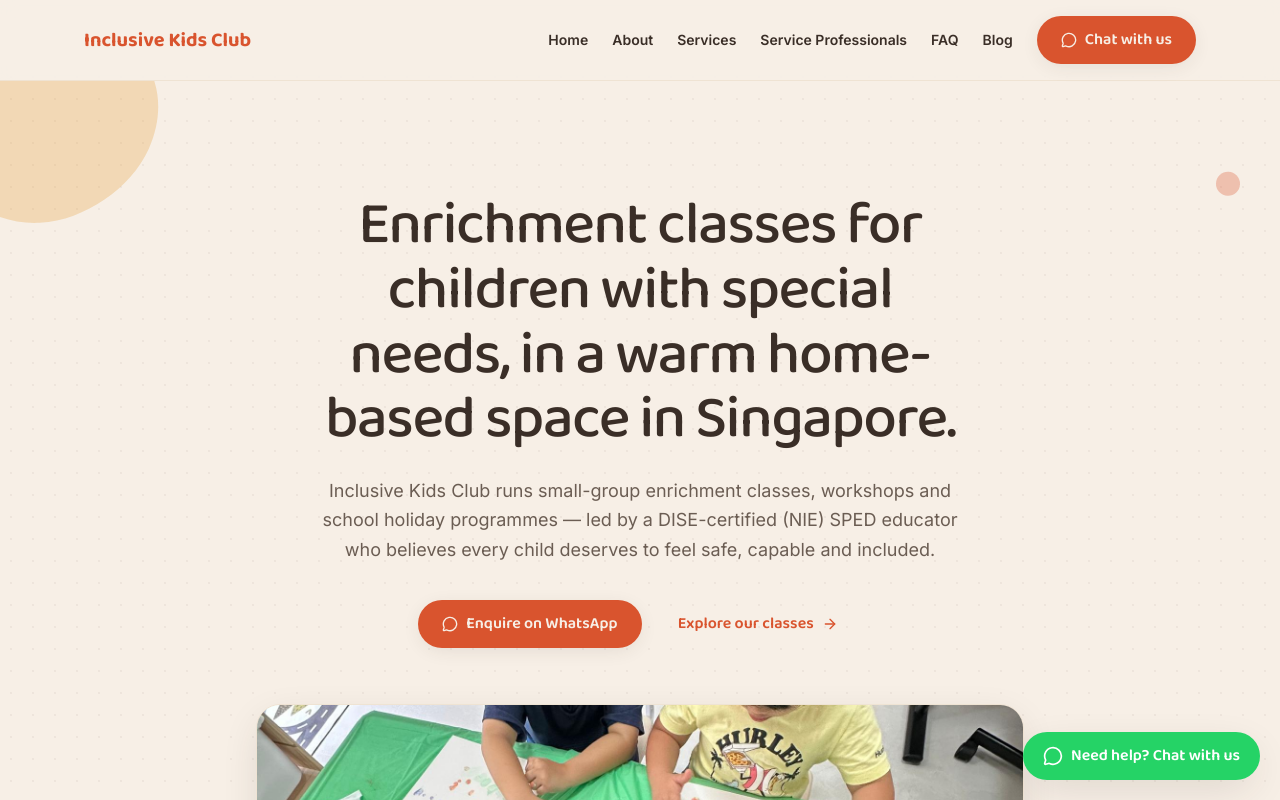
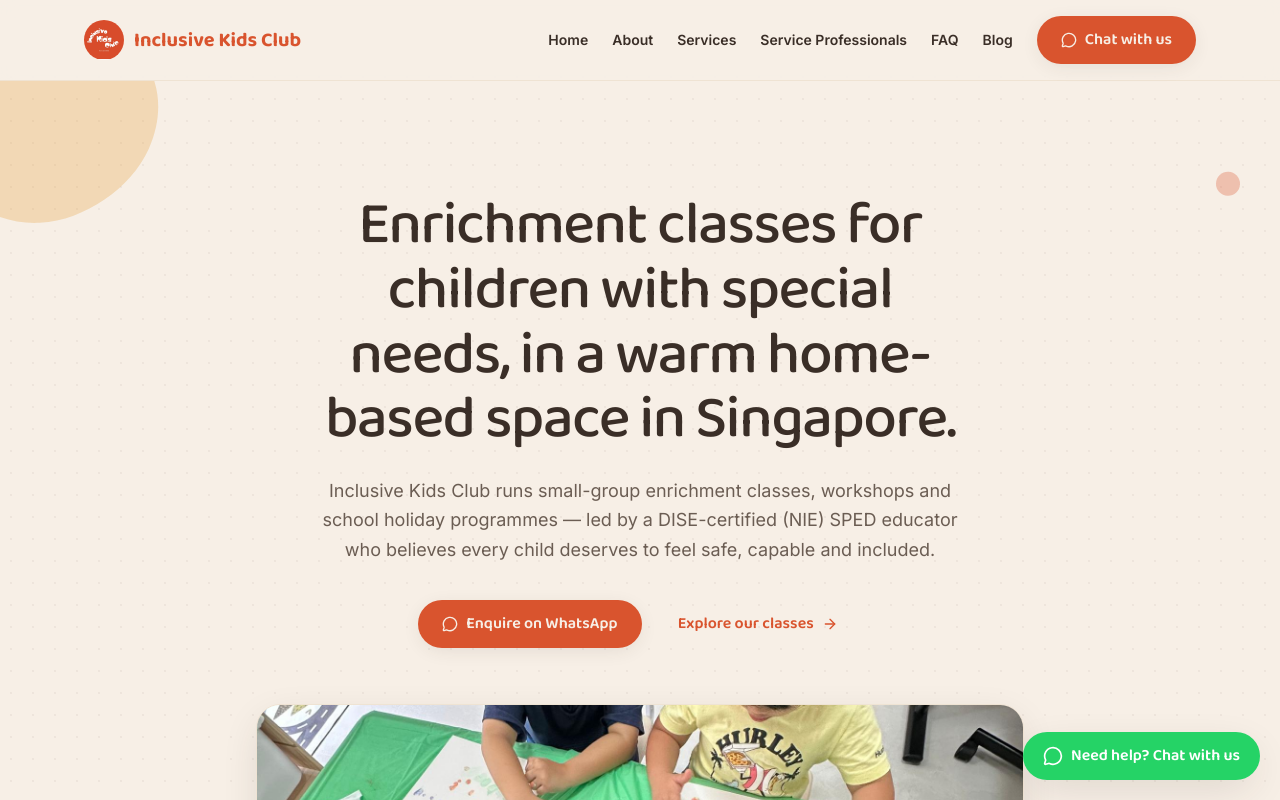
Before and after one commit to Jeraldiscoding/IKC_web, a Next.js app in the folder frontend/: page / in a window 1280 px wide. Shown: the top 800 px of the page. Built offline with nearby package versions, Linux system fonts and the light colour scheme.

Commit message:
feat: use the real IKC logo in the site header
Co-Authored-By: Claude Opus 4.8 <noreply@anthropic.com>

```diff
--- a/frontend/src/components/layout/SiteHeader.tsx
+++ b/frontend/src/components/layout/SiteHeader.tsx
@@ -1,6 +1,7 @@
 "use client";
 
 import Link from "next/link";
+import Image from "next/image";
 import { useEffect, useState } from "react";
 import { Menu, X, MessageCircle } from "lucide-react";
 import { motion, AnimatePresence } from "motion/react";
@@ -31,10 +32,20 @@ export function SiteHeader() {
       >
         <Link
           href="/"
-          className="font-heading text-xl font-bold text-terracotta"
+          className="flex items-center gap-2.5"
           onClick={() => setOpen(false)}
         >
-          {siteConfig.name}
+          <Image
+            src="/media/IKC_Logo.jpeg"
+            alt="Inclusive Kids Club logo"
+            width={40}
+            height={40}
+            priority
+            className="h-9 w-9 rounded-full object-cover sm:h-10 sm:w-10"
+          />
+          <span className="font-heading text-lg font-bold text-terracotta sm:text-xl">
+            {siteConfig.name}
+          </span>
         </Link>
 
         <nav className="hidden items-center gap-6 lg:flex">
```
Also changed, not shown: frontend/public/media/IKC_Logo.jpeg (added), 1 other file (tests, documents, lock files or other folders).
